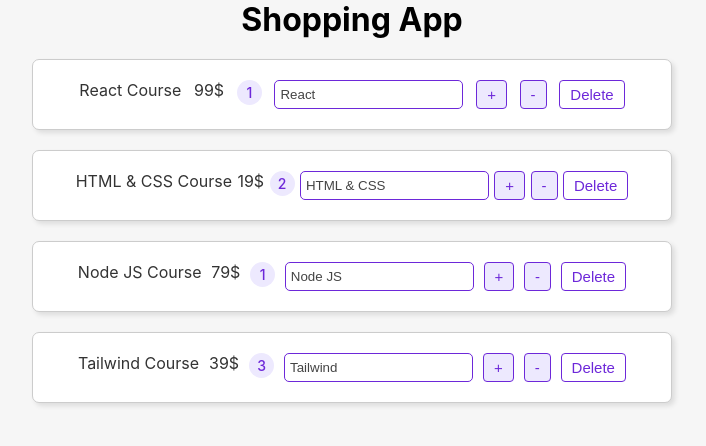
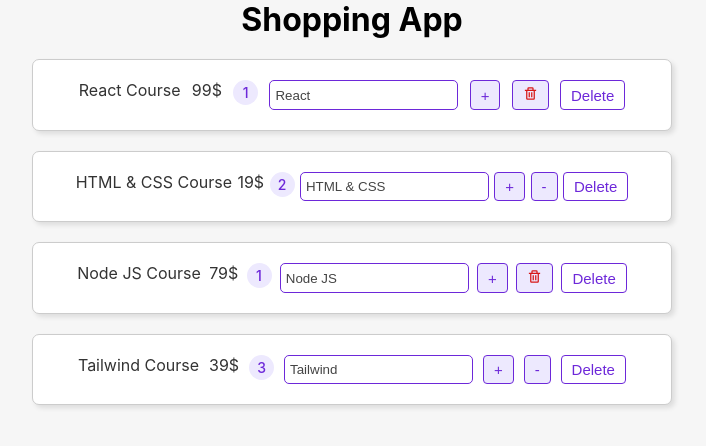
Before and after one commit to Am1rreza/Mini-Shopping-React-App, a React (Create React App) app: page / in a window 1280 px wide. Shown: the top 446 px of the page, without its empty margins (288-994 px from the left). Built offline with nearby package versions, Linux system fonts and the light colour scheme.

Commit message:
trash icon added

```diff
--- a/src/components/Product/Product.jsx
+++ b/src/components/Product/Product.jsx
@@ -1,12 +1,18 @@
 import styles from "./Product.module.css";
+import { BiTrash } from "react-icons/bi";
 
-const Product = ({ product, onDelete, onIncrement, onChange,onDecrement }) => {
+const Product = ({ product, onDelete, onIncrement, onChange, onDecrement }) => {
   return (
     <div className={styles.product}>
       <p>{product.title} Course</p>
       <p>{product.price}</p>
       <span className={styles.value}>{product.quantity}</span>
-      <input className={styles.input} type="text" onChange={onChange} value={product.title} />
+      <input
+        className={styles.input}
+        type="text"
+        onChange={onChange}
+        value={product.title}
+      />
       <button
         className={`${styles.button} ${styles.inc}`}
         onClick={onIncrement}
@@ -17,7 +23,7 @@
         className={`${styles.button} ${styles.inc}`}
         onClick={onDecrement}
       >
-        -
+        {product.quantity > 1 ? "-" : <BiTrash style={{color:"#d71717"}} />}
       </button>
       <button className={styles.button} onClick={onDelete}>
         Delete
```
